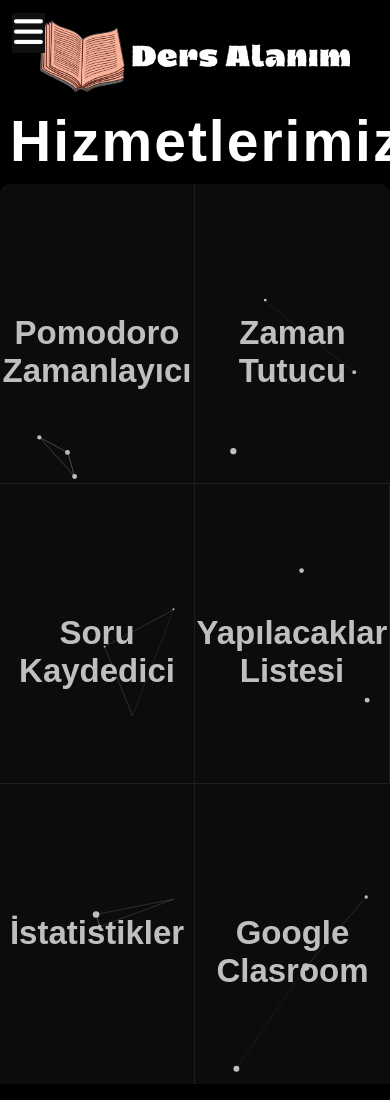
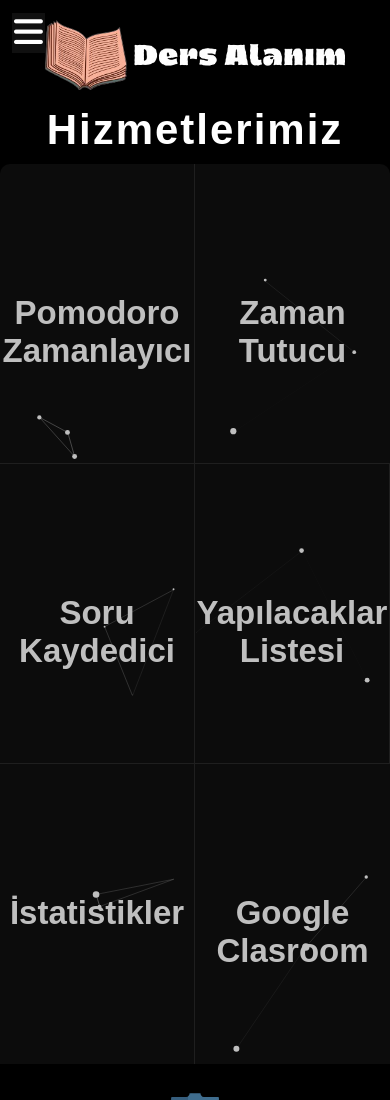
Before and after one commit to developertalhakilic/dersalanim, a plain HTML site: page home.html in a window 390 px wide. Shown: the top 1100 px of the page. Drawn offline with nearby package versions, Linux system fonts and the light colour scheme; no server answers; a web font is replaced by a local one.

Commit message:
Home Page Responsive ! ( Responsive V2 )

```diff
--- a/home.css
+++ b/home.css
@@ -225,6 +225,9 @@ body{
 }
 
 @media screen and (max-width: 640px) {
+    .basYazi{
+        font-size: 54px;
+    }
     .logo{
         width: 400px;
     }
@@ -233,6 +236,12 @@ body{
     }
 }
 @media screen and (max-width: 518px) {
+    .logo{
+        width: 370px;
+    }
+    .basYazi{
+        font-size: 51px;
+    }
     .statsInfo .section .sectionIcon{
         width: 280px;
     }
@@ -250,8 +259,11 @@ body{
     .container .element h2{
         font-size: 33px;
     }
+    .basYazi{
+        font-size: 48px;
+    }
 }
-@media screen and (max-width: 435px){
+@media screen and (max-width: 410px){
     .statsInfo .section h2{
         font-size: 34px;
     }
@@ -259,6 +271,23 @@ body{
         font-size: 21px;
     }
     .logo{
-        width: 310px;
+        width: 300px;
+    }
+    .basYazi{
+        font-size: 42px;
     }
 }
+@media screen and (max-width:370px){
+    .logo{
+        width: 260px;
+    }
+    .statsInfo .section h2{
+        font-size: 29px;
+    }
+    .basYazi{
+        font-size: 39px;
+    }
+    .container .element h2{
+        font-size: 30px;
+    }
+}
```
